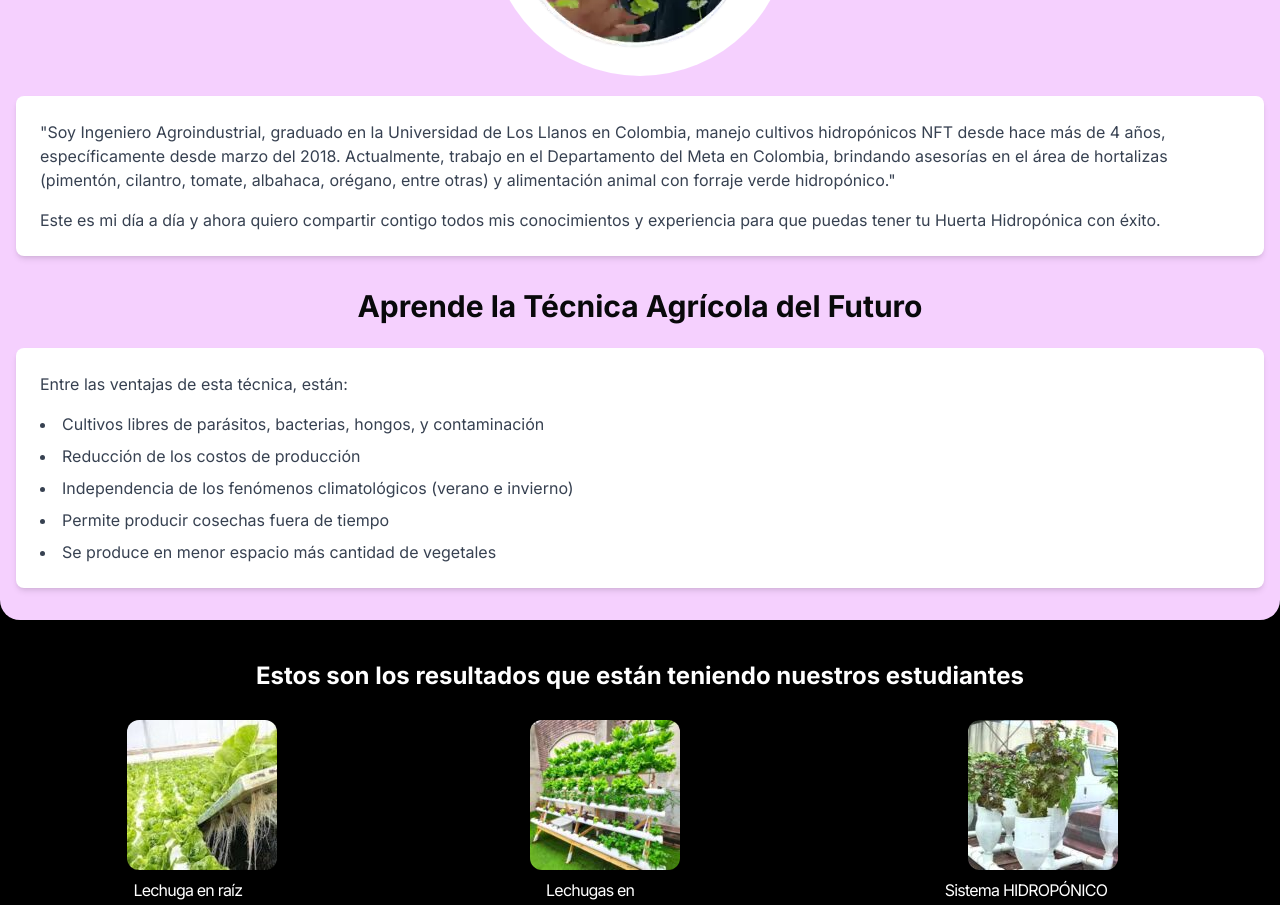
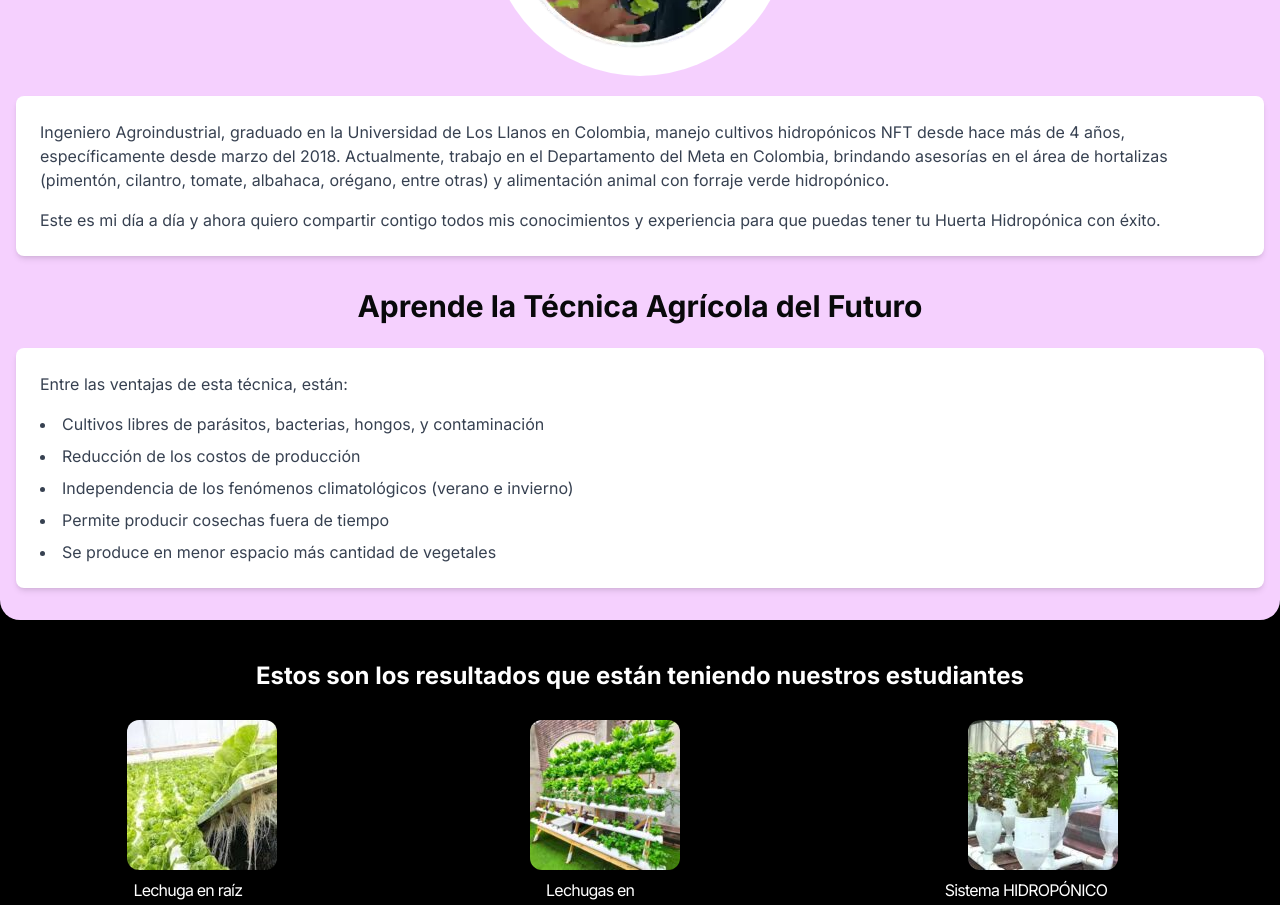
Before and after one commit to jorgeochipinti97/hidroponia, a Next.js app: page / in a window 1280 px wide. Shown: the part 7160-8065 px from the top of the page. Built offline with nearby package versions, Linux system fonts and the light colour scheme.

Commit message:
remove quot

```diff
--- a/src/app/page.js
+++ b/src/app/page.js
@@ -1,4 +1,4 @@
-'use client'
+"use client";
 import {
   Accordion,
   AccordionContent,
@@ -531,13 +531,12 @@ export default function Home() {
           </div>
           <div className="bg-white shadow-md rounded-lg p-6">
             <p className="text-gray-700 mb-4">
-              "Soy Ingeniero Agroindustrial, graduado en la Universidad de Los
-              Llanos en Colombia, manejo cultivos hidropónicos NFT desde hace
-              más de 4 años, específicamente desde marzo del 2018. Actualmente,
-              trabajo en el Departamento del Meta en Colombia, brindando
-              asesorías en el área de hortalizas (pimentón, cilantro, tomate,
-              albahaca, orégano, entre otras) y alimentación animal con forraje
-              verde hidropónico."
+              Ingeniero Agroindustrial, graduado en la Universidad de Los Llanos
+              en Colombia, manejo cultivos hidropónicos NFT desde hace más de 4
+              años, específicamente desde marzo del 2018. Actualmente, trabajo
+              en el Departamento del Meta en Colombia, brindando asesorías en el
+              área de hortalizas (pimentón, cilantro, tomate, albahaca, orégano,
+              entre otras) y alimentación animal con forraje verde hidropónico.
             </p>
             <p className="text-gray-700">
               Este es mi día a día y ahora quiero compartir contigo todos mis
@@ -623,10 +622,16 @@ export default function Home() {
           </Button>
         </div>
       </div>
-<div className='flex justify-center flex-col md:flex-row items-center'>
-<img src='testimonio.webp' className='w-10/12 md:w-[30vw] md:mx-5 rounded-xl my-5'/>
-<img src='testimonio1.webp' className='w-10/12 md:w-[30vw] md:mx-5 rounded-xl my-5'/>
-</div>
+      <div className="flex justify-center flex-col md:flex-row items-center">
+        <img
+          src="testimonio.webp"
+          className="w-10/12 md:w-[30vw] md:mx-5 rounded-xl my-5"
+        />
+        <img
+          src="testimonio1.webp"
+          className="w-10/12 md:w-[30vw] md:mx-5 rounded-xl my-5"
+        />
+      </div>
 
       <div className="container mx-auto bg-green-200  px-4 py-8 mt-10 pb-28 rounded-b-[20px] rounded-t-[20px]">
         <section className="mb-8">
```
